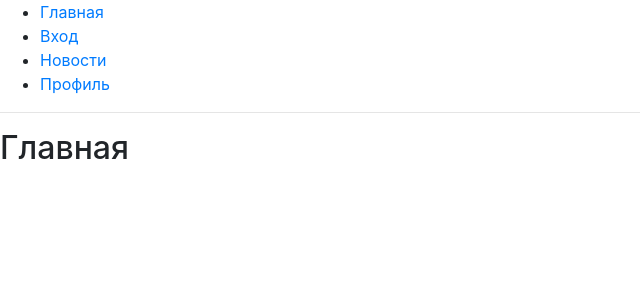
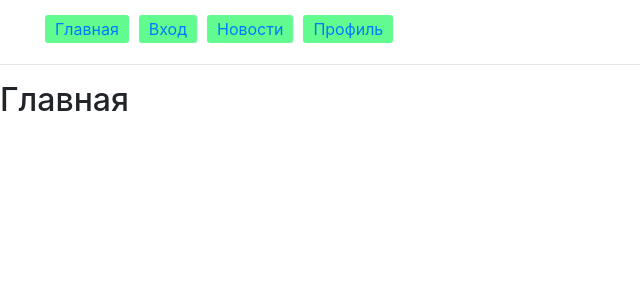
Before and after one commit to davaza/loginlogout, a React (Create React App) app: page / in a window 1280 px wide. Shown: the top 300 px of the page, without its empty margins (0-640 px from the left). Built offline with nearby package versions, Linux system fonts and the light colour scheme.

Commit message:
Работа над стилями меню

```diff
--- a/src/App.css
+++ b/src/App.css
@@ -87,3 +87,26 @@
   left: calc(50% - 1rem);
   position: relative;
 }
+
+.menu{
+  list-style-type: none;
+  margin-top: 10px;
+}
+
+.menu li{
+ background-color: #61fb8f;
+ display: inline-block;
+ margin: 5px;
+ padding: 2px 10px;
+ border-radius: 3px;
+ color: black;
+ cursor: pointer;
+}
+
+.menu li:hover{
+  background-color: #54db7c;
+}
+
+.menu a{
+  text-decoration: none;
+}
--- a/src/App.tsx
+++ b/src/App.tsx
@@ -23,7 +23,7 @@
   return (
     <Router>
       <div>
-        <ul>
+        <ul className="menu">
           <li>
             <Link to="/">Главная</Link>
           </li>
```
